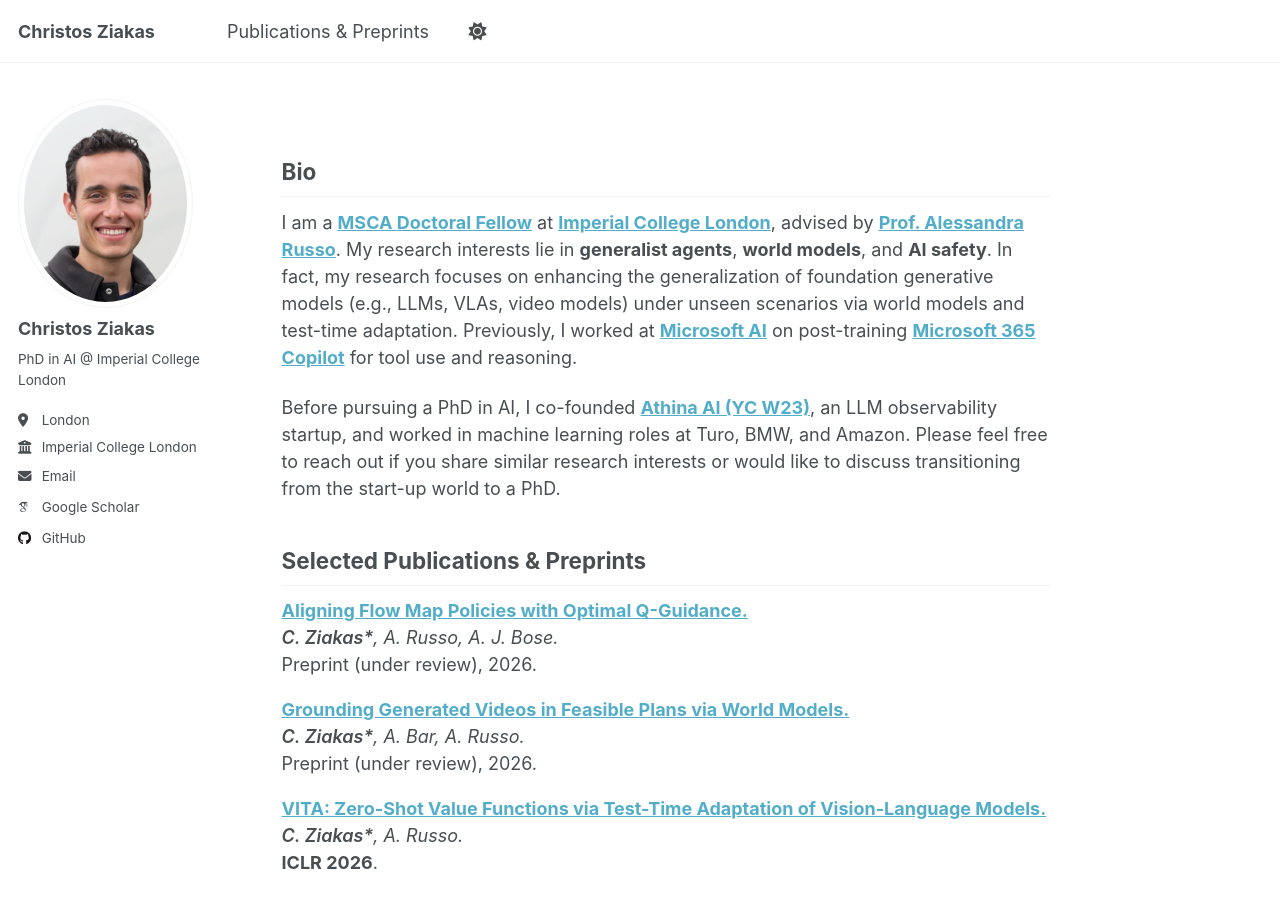
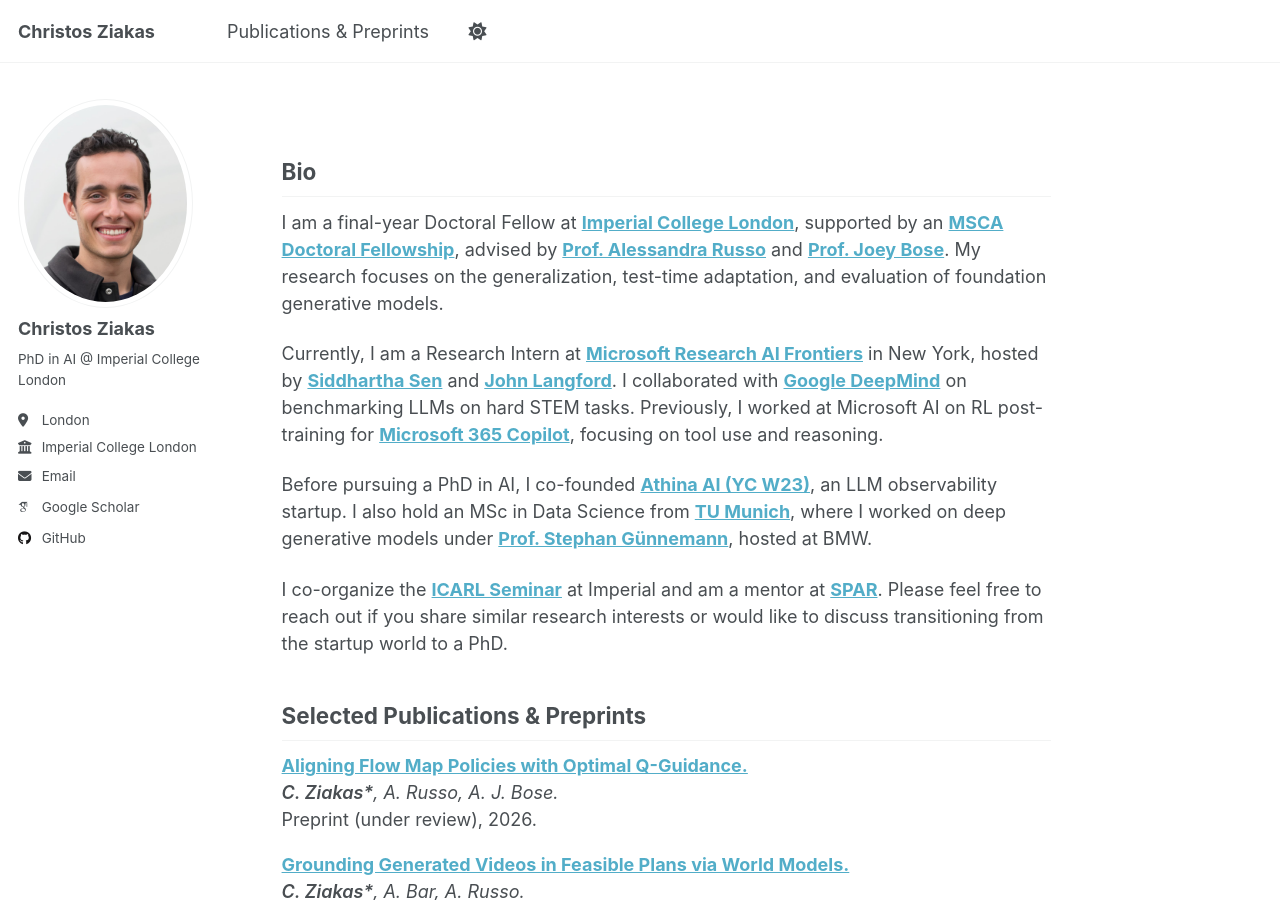
Before and after one commit to chziakas/chziakas.github.io, a Jekyll site: the page built from _pages/about.md, in a window 1280 px wide and 900 px high. Built offline with Jekyll 4.4.1, drawn with Linux system fonts in a browser that asks for light colours; some web fonts are replaced; a script that is not in the unit is left out.

Commit message:
Update bio: MSR AI Frontiers internship, new links, final-year Doctoral Fellow
Co-authored-by: Cursor <cursoragent@cursor.com>

```diff
--- a/_pages/about.md
+++ b/_pages/about.md
@@ -9,11 +9,13 @@ redirect_from:
 
 ## Bio
 
-I am a [**MSCA Doctoral Fellow**](https://marie-sklodowska-curie-actions.ec.europa.eu/) at [**Imperial College London**](https://www.imperial.ac.uk/), advised by [**Prof. Alessandra Russo**](https://www.doc.ic.ac.uk/~acr/). My research interests lie in **generalist agents**, **world models**, and **AI safety**. In fact, my research focuses on enhancing the generalization of foundation generative models (e.g., LLMs, VLAs, video models) under unseen scenarios via world models and test-time adaptation. Previously, I worked at [**Microsoft AI**](https://www.microsoft.com/en-us/ai) on post-training [**Microsoft 365 Copilot**](https://www.microsoft.com/en-us/microsoft-365/copilot) for tool use and reasoning.
+I am a final-year Doctoral Fellow at [**Imperial College London**](https://www.imperial.ac.uk/), supported by an [**MSCA Doctoral Fellowship**](https://marie-sklodowska-curie-actions.ec.europa.eu/), advised by [**Prof. Alessandra Russo**](https://www.doc.ic.ac.uk/~acr/) and [**Prof. Joey Bose**](https://scholar.google.com/citations?user=ybPyI7IAAAAJ&hl=en). My research focuses on the generalization, test-time adaptation, and evaluation of foundation generative models.
 
+Currently, I am a Research Intern at [**Microsoft Research AI Frontiers**](https://www.microsoft.com/en-us/research/lab/ai-frontiers/) in New York, hosted by [**Siddhartha Sen**](https://www.microsoft.com/en-us/research/people/sidsen/) and [**John Langford**](https://www.microsoft.com/en-us/research/people/jcl/). I collaborated with [**Google DeepMind**](https://deepmind.google/) on benchmarking LLMs on hard STEM tasks. Previously, I worked at Microsoft AI on RL post-training for [**Microsoft 365 Copilot**](https://www.microsoft.com/en-us/microsoft-365/copilot), focusing on tool use and reasoning.
 
+Before pursuing a PhD in AI, I co-founded [**Athina AI (YC W23)**](https://www.athina.ai/), an LLM observability startup. I also hold an MSc in Data Science from [**TU Munich**](https://www.tum.de/), where I worked on deep generative models under [**Prof. Stephan Günnemann**](https://www.cs.cit.tum.de/daml/team/daml-team/), hosted at BMW.
 
-Before pursuing a PhD in AI, I co-founded [**Athina AI (YC W23)**](https://www.athina.ai/), an LLM observability startup, and worked in machine learning roles at Turo, BMW, and Amazon. Please feel free to reach out if you share similar research interests or would like to discuss transitioning from the start-up world to a PhD.
+I co-organize the [**ICARL Seminar**](https://icarl.doc.ic.ac.uk/seminar-series) at Imperial and am a mentor at [**SPAR**](https://sparai.org/). Please feel free to reach out if you share similar research interests or would like to discuss transitioning from the startup world to a PhD.
 
 
 
```
